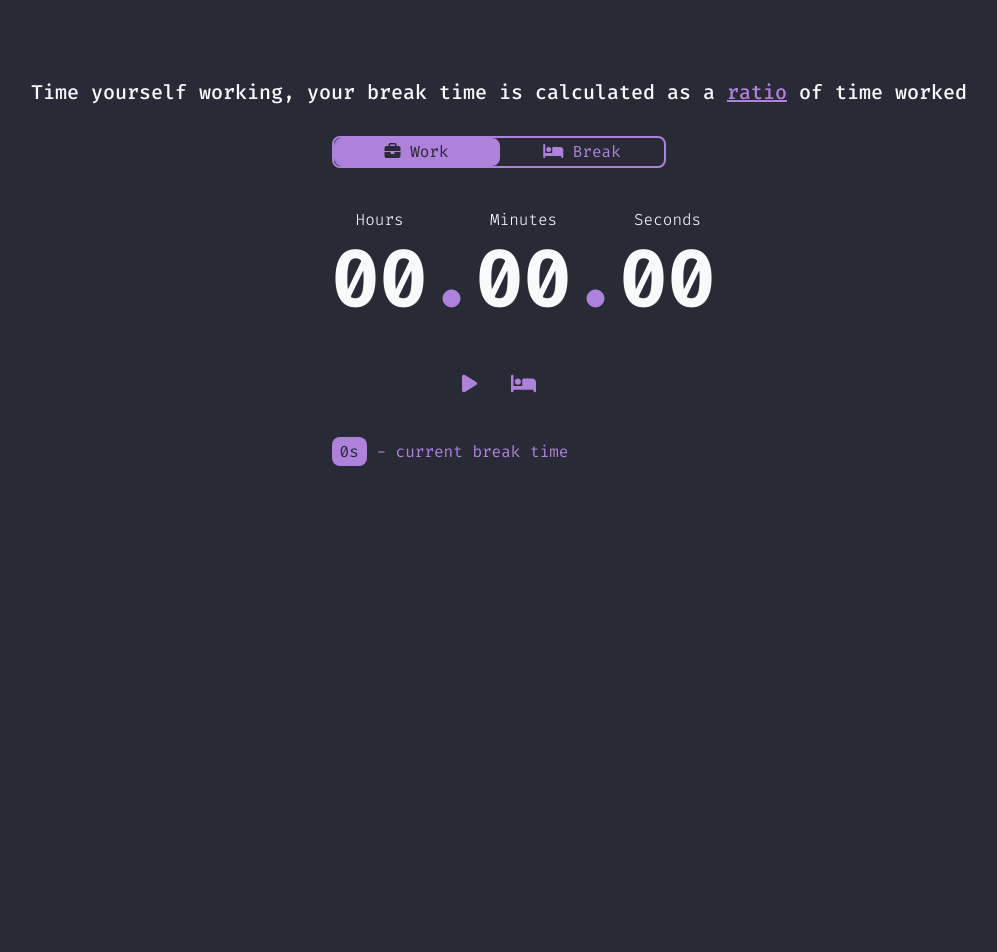
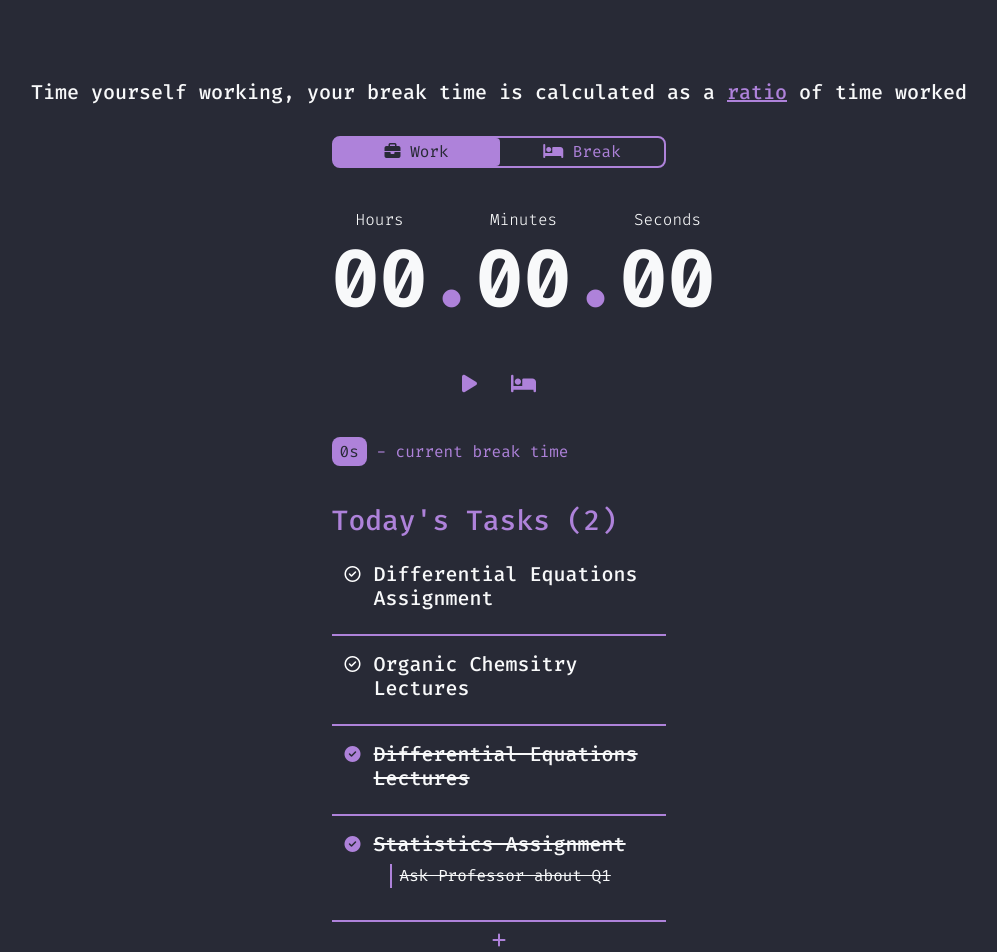
Before and after one commit to ammar-ahmed22/FlowmodoroV2, a React (Create React App) app in the folder client/: page / in a window 1280 px wide. Shown: the top 952 px of the page, without its empty margins (141-1138 px from the left). Before the commit the page ends 800 px from the top, so only its background shows below. Built offline with nearby package versions, Linux system fonts and the light colour scheme.

Commit message:
Todo UI working

```diff
--- a/client/src/components/Navigation.js
+++ b/client/src/components/Navigation.js
@@ -1,22 +1,32 @@
-import React from "react";
+import React, { useRef, useEffect } from "react";
 import "../css/Navigation.css";
 
 const Navigation = ({ isBreak, modeSwitcher }) => {
+    const workBtn = useRef();
+    const breakBtn = useRef();
+
+    useEffect(()=>{
+        if (isBreak){
+            workBtn.current.classList.remove('active');
+            breakBtn.current.classList.add("active");
+        }else{
+            workBtn.current.classList.add('active');
+            breakBtn.current.classList.remove("active");
+        }
+    }, [isBreak])
   return (
     <div className="navigation d-flex align-items-center justify-content-center">
       <button
-        className={
-          isBreak ? "btn text-primary p-0" : "btn text-primary p-0 active"
-        }
+        className="btn text-primary p-0"
         onClick={modeSwitcher}
+        ref={workBtn}
       >
         <i className="fas fa-briefcase"></i> Work
       </button>
       <button
-        className={
-          !isBreak ? "btn text-primary p-0" : "btn text-primary p-0 active"
-        }
+        className="btn text-primary p-0"
         onClick={modeSwitcher}
+        ref={breakBtn}
       >
         <i className="fas fa-bed"></i> Break
       </button>
--- /dev/null
+++ b/client/src/components/Task.js
@@ -0,0 +1,28 @@
+import React, { useRef, useEffect } from 'react';
+import "../css/Task.css";
+
+const Task = ({name, notes, completed, id}) => {
+
+    const button = useRef();
+    useEffect(()=>{
+        if (completed){
+            button.current.classList.add("completed");
+        }else{
+            button.current.classList.remove("completed");
+        }
+    }, [completed])
+
+    return (
+        <div className="task d-flex py-3" key={id}>
+            <div className="task-toggle">
+                <button className="btn task-btn m-0 py-0" ref={button} >{completed ? <i className="fas fa-check-circle"></i> : <i className="far fa-check-circle"></i>}</button>
+            </div>
+            <div className="task-content">
+                {completed ? <h5 className="text-light text-decoration-line-through text-start">{name}</h5> : <h5 className="text-light text-start">{name}</h5>}
+                {notes && (completed ? <p className="text-light task-notes text-decoration-line-through">{notes}</p> : <p className="text-light task-notes">{notes}</p>)}
+            </div>
+        </div>
+    );
+}
+
+export default Task;
--- /dev/null
+++ b/client/src/components/TaskInput.js
@@ -0,0 +1,59 @@
+import React, { useState } from "react";
+import "../css/Task.css";
+import "../css/TaskInput.css";
+
+const TaskInput = () => {
+  const [inputting, setInputting] = useState(false);
+  const [areNotes, setAreNotes] = useState(false);
+  const [taskName, setTaskName] = useState("");
+  const [notes, setNotes] = useState("");
+
+  if (inputting) {
+    return (
+      <div className="task d-block py-3">
+        <input
+          type="text"
+          className="form-control my-1"
+          id="taskName"
+          onChange={(e) => setTaskName(e.target.value)}
+          value={taskName}
+          placeholder="What are you working on?"
+        ></input>
+        {!areNotes ? (
+          <button
+            className="btn text-light text-decoration-underline text-start my-1"
+            onClick={(e) => setAreNotes(true)}
+          >
+            + Add Notes
+          </button>
+        ) : (
+          <textarea
+            cols="3"
+            rows="3"
+            className="notes-input my-1"
+            placeholder="Some notes..."
+            onChange={(e) => setNotes(e.target.value)}
+            value={notes}
+          ></textarea>
+        )}
+        <div className="task-input-ctrls d-flex justify-content-end">
+          <button
+            className="btn text-light"
+            onClick={(e) => setInputting(false)}
+          >
+            Cancel
+          </button>
+          <button className="btn btn-primary text-dark">Save</button>
+        </div>
+      </div>
+    );
+  } else {
+    return (
+      <button className="btn text-primary" onClick={(e) => setInputting(true)}>
+        <i className="fas fa-plus"></i>
+      </button>
+    );
+  }
+};
+
+export default TaskInput;
--- /dev/null
+++ b/client/src/components/Todo.js
@@ -0,0 +1,17 @@
+import React from 'react';
+import "../css/Todo.css";
+
+import TodoList from './TodoList';
+
+const Todo = () => {
+    return (
+        <section className="todo d-flex flex-column align-items-center" id="todo">
+            <div className="todo-heading">
+                <h3 className="text-primary text-start">Today's Tasks (2)</h3>
+            </div>
+            <TodoList />
+        </section>
+    );
+}
+
+export default Todo;
--- /dev/null
+++ b/client/src/components/TodoList.js
@@ -0,0 +1,19 @@
+import React from 'react';
+import data from '../test/testData';
+import Task from './Task';
+import TaskInput from './TaskInput';
+
+const TodoList = () => {
+    return (
+        <div className="todo-list d-flex flex-column align-items-center">
+            {
+                data.map((task, index) => {
+                    return <Task name={task.taskName} notes={task.notes} completed={task.completed} id={index} />
+                })
+            }
+            <TaskInput />
+        </div>
+    );
+}
+
+export default TodoList;
--- a/client/src/css/App.css
+++ b/client/src/css/App.css
@@ -1,10 +1,11 @@
-.App {
-  text-align: center;
-}
 
 /* Bootstrap Redefinitions */
 .text-light{
   color: var(--light)
+}
+
+.text-dark{
+  color: var(--dark);
 }
 
 .text-primary{
@@ -14,3 +15,16 @@
 .display-big{
   font-size: 7rem;
 }
+
+.btn:focus{
+  box-shadow: none;
+}
+
+.btn-primary{
+  background: var(--primary);
+  border: none;
+}
+
+.btn-primary:hover{
+  background: var(--primary);
+}
--- a/client/src/css/Navigation.css
+++ b/client/src/css/Navigation.css
@@ -6,7 +6,7 @@
 
 .navigation button{
     width: 100%;
-    border-radius: .5rem;
+    /* border-radius: .5rem; */
 }
 
 .active{
--- /dev/null
+++ b/client/src/css/Task.css
@@ -0,0 +1,18 @@
+.task{
+    border-bottom: 2px solid var(--primary);
+    width: 100%;
+}
+
+.task-btn{
+    color: var(--light) !important;
+}
+
+.completed{
+    color: var(--primary) !important;
+}
+
+.task-notes{
+    margin-left: 1rem;
+    padding-left: .5rem;
+    border-left: 2px solid var(--primary);
+}
--- /dev/null
+++ b/client/src/css/TaskInput.css
@@ -0,0 +1,24 @@
+.task .form-control{
+    background: transparent;
+    border: none;
+    color: var(--light);
+    font-size: 1.25rem;
+}
+
+.task .form-control:focus{
+    box-shadow: none;
+}
+
+.task .form-control::placeholder{
+    color: rgba(255, 255, 255, 0.5);
+    font-size: 1.25rem;
+}
+
+.notes-input{
+    width: 100%;
+    background: rgba(0, 0, 0, .25);
+    color: var(--light);
+    border-radius: .5rem;
+    border: none;
+    padding-left: .5rem;
+}
--- /dev/null
+++ b/client/src/css/Todo.css
@@ -0,0 +1,12 @@
+.todo{
+    position: relative;
+    margin-top: 5vh;
+}
+
+.todo-heading{
+    width: 30%;
+}
+
+.todo-list{
+    width: 30%;
+}
--- a/client/src/pages/Main.js
+++ b/client/src/pages/Main.js
@@ -1,10 +1,12 @@
 import React from 'react';
 import Flowmodoro from '../components/Flowmodoro';
+import Todo from '../components/Todo';
 
 const Main = () => {
     return (
-        <div className="container">
+        <div className="container mb-5">
             <Flowmodoro />
+            <Todo />
         </div>
     );
 }
--- /dev/null
+++ b/client/src/test/testData.js
@@ -0,0 +1,24 @@
+const data = [
+    {
+        taskName: "Differential Equations Assignment",
+        notes: "",
+        completed: false
+    },
+    {
+        taskName: "Organic Chemsitry Lectures",
+        notes: "",
+        completed: false
+    },
+    {
+        taskName: "Differential Equations Lectures",
+        notes: "",
+        completed: true
+    },
+    {
+        taskName: "Statistics Assignment",
+        notes: "Ask Professor about Q1",
+        completed: true
+    }
+]
+
+export default data;
```
